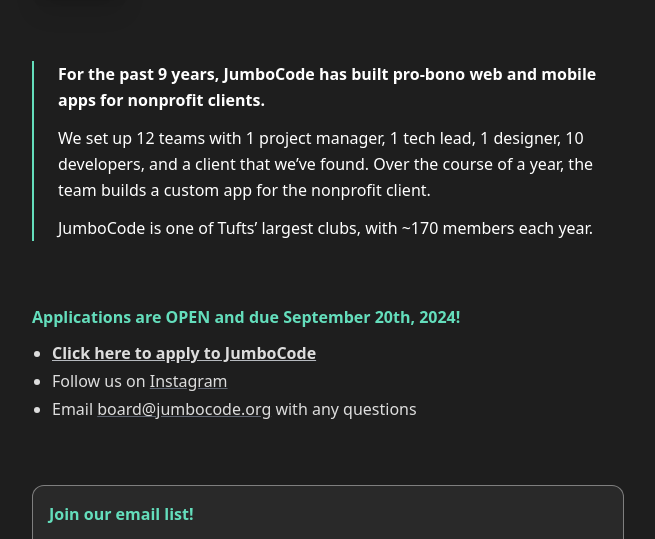
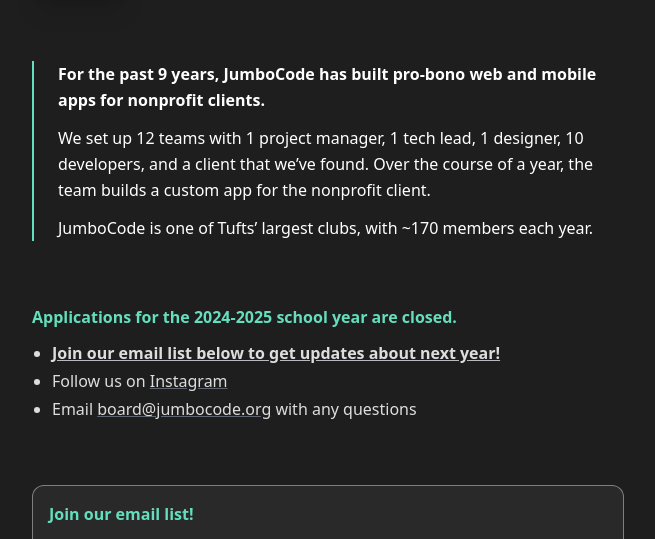
Before and after one commit to JumboCode/jumbocode.org-2024, an Astro site: page / in a window 1280 px wide. Shown: the part 195-734 px from the top of the page, without its empty margins (312-967 px from the left). Built offline with nearby package versions, Linux system fonts and the light colour scheme; Astro itself is replaced by a stand-in of ours.

Commit message:
Update for post-applications

```diff
--- a/src/pages/index.astro
+++ b/src/pages/index.astro
@@ -48,16 +48,12 @@
 
     <div class="mt-16">
       <p class="font-bold text-accent">
-        Applications are OPEN and due September 20th, 2024!
+        Applications for the 2024-2025 school year are closed.
       </p>
       <ul class="mt-3 list-disc ml-5 space-y-1 opacity-85">
         <li class="font-semibold">
-          <a
-            href="https://bit.ly/jumbocode24"
-            target="_blank"
-            class="underline decoration-gray-300"
-          >
-            Click here to apply to JumboCode
+          <a href="" target="_blank" class="underline decoration-gray-300">
+            Join our email list below to get updates about next year!
           </a>
         </li>
         <li>
```
